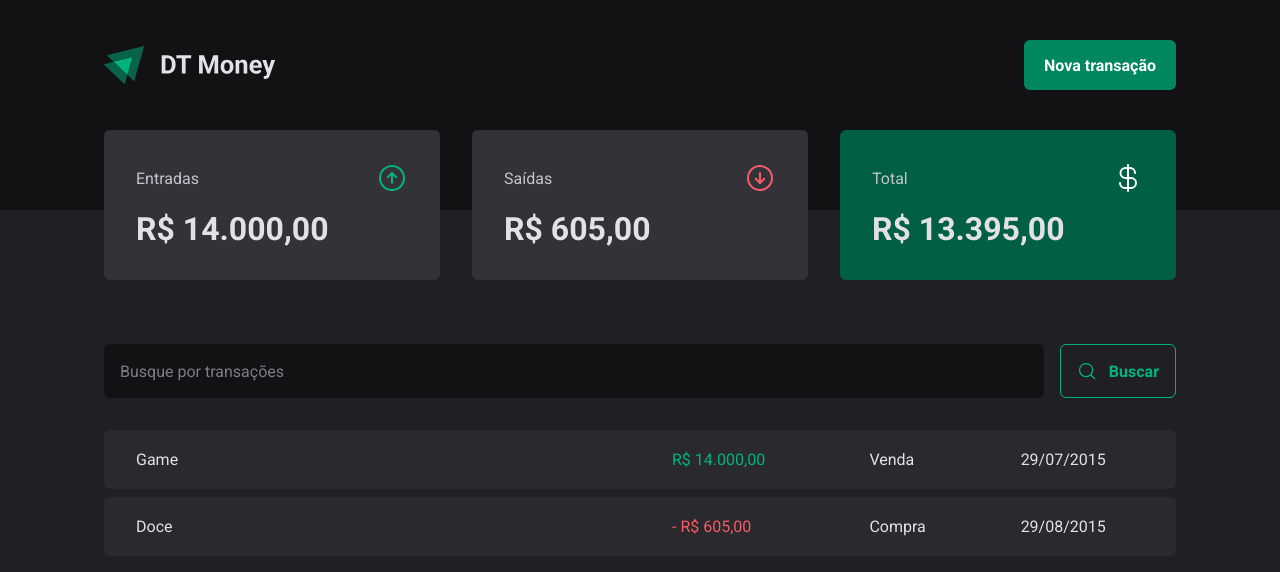
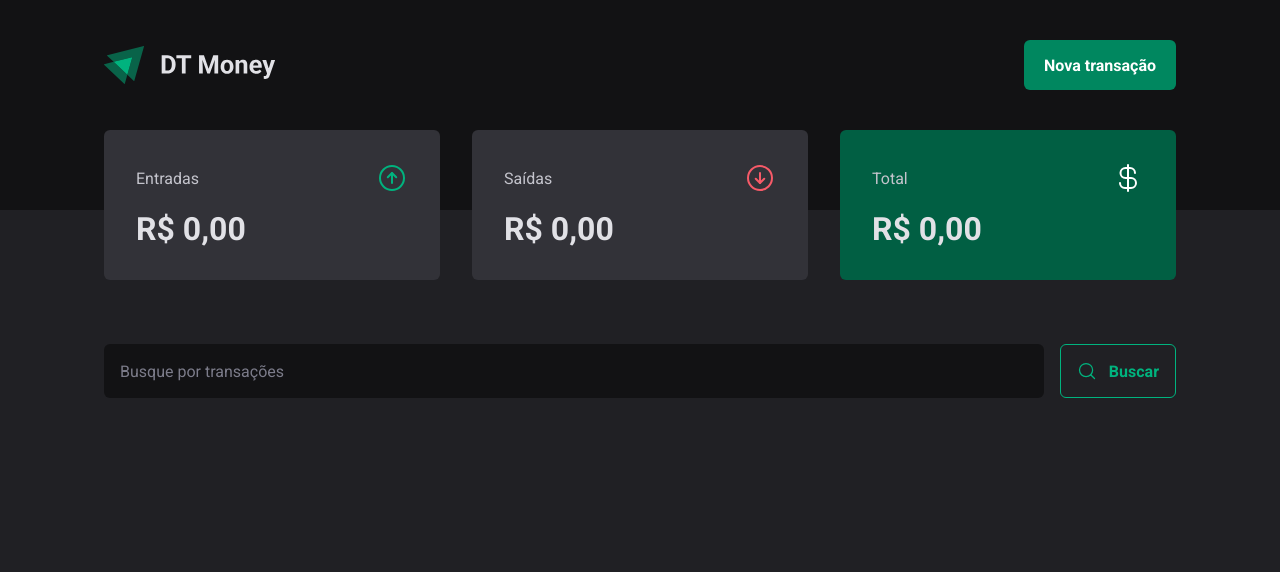
Before and after one commit to EdmilsonESF/dt-money-23, a React (Vite) app: page / in a window 1280 px wide. Shown: the top 572 px of the page. Built offline with nearby package versions, Linux system fonts and the light colour scheme; data requests are answered from the project's data file.

Commit message:
implementa cadastro de transacao

```diff
--- a/server.json
+++ b/server.json
@@ -1,19 +1,3 @@
 {
-  "transactions": [{
-    "id": 1,
-    "description" : "Game",
-    "type": "income",
-    "category": "Venda",
-    "price": 14000,
-    "createdAt": "2015-07-29T19:36:44.505Z"
-  },
-  {
-    "id": 2,
-    "description" : "Doce",
-    "type": "outcome",
-    "category": "Compra",
-    "price": 605,
-    "createdAt": "2015-08-29T19:36:44.505Z"
-  }
-]
+  "transactions": []
 }
--- a/src/components/NewTransactionModal/index.tsx
+++ b/src/components/NewTransactionModal/index.tsx
@@ -4,6 +4,8 @@
 import * as z from 'zod';
 import { Controller, useForm } from "react-hook-form";
 import { zodResolver } from "@hookform/resolvers/zod";
+import { useContext } from "react";
+import { TransactionsContext } from "../../contexts/TransactionsContext";
 
 const newTransactionFormSchema = z.object({
   description: z.string(),
@@ -15,13 +17,24 @@
 type NewTransactionFormInputs = z.infer<typeof newTransactionFormSchema>
 
 export function NewTransactionModal() {
-  const { control, register, handleSubmit, formState: { isSubmitting } } = useForm<NewTransactionFormInputs>({
+  const { createTransaction } = useContext(TransactionsContext)
+
+  const {
+    control,
+    register,
+    handleSubmit,
+    formState: { isSubmitting },
+    reset
+  } = useForm<NewTransactionFormInputs>({
     resolver: zodResolver(newTransactionFormSchema)
   })
 
-  function handleCreateNewTransaction(data: NewTransactionFormInputs) {
-    console.log(data);
+  async function handleCreateNewTransaction(data: NewTransactionFormInputs) {
+    const { category,description, price, type } = data;
 
+    createTransaction({ category,description, price, type })
+
+    reset()
   }
 
   return (
--- a/src/contexts/TransactionsContext.tsx
+++ b/src/contexts/TransactionsContext.tsx
@@ -10,14 +10,23 @@
   createdAt: string;
 }
 
+interface CreateTransactionInput {
+  description: string;
+  price: number;
+  category: string;
+  type: "income" | "outcome";
+}
+
 interface TransactionContextType {
   transactions: Transaction[],
   fetchTransactions: (query?: string) => Promise<void>
+  createTransaction: (data: CreateTransactionInput) => Promise<void>
 }
 
 interface TransactionProviderProps {
   children: ReactNode
 }
+
 
 export const TransactionsContext = createContext({} as TransactionContextType)
 
@@ -27,18 +36,34 @@
   async function fetchTransactions(query?: string) {
     const response = await api.get('transactions', {
       params:{
+        _sort:'createdAt',
+        _order: 'desc',
         q: query
       }
     })
 
     setTransactions(response.data)
   }
+
+  async function createTransaction(data:CreateTransactionInput) {
+    const { category,description, price, type } = data;
+
+    const response = await api.post('transactions', {
+      description,
+      category,
+      price,
+      type,
+      createdAt: new Date()
+    })
+
+    setTransactions(state => [response.data, ...state])
+  }
   useEffect(() => {
     fetchTransactions()
   }, [])
 
   return (
-    <TransactionsContext.Provider value={{ transactions, fetchTransactions }}>
+    <TransactionsContext.Provider value={{ transactions, fetchTransactions, createTransaction }}>
       {children}
     </TransactionsContext.Provider>
   )
```
